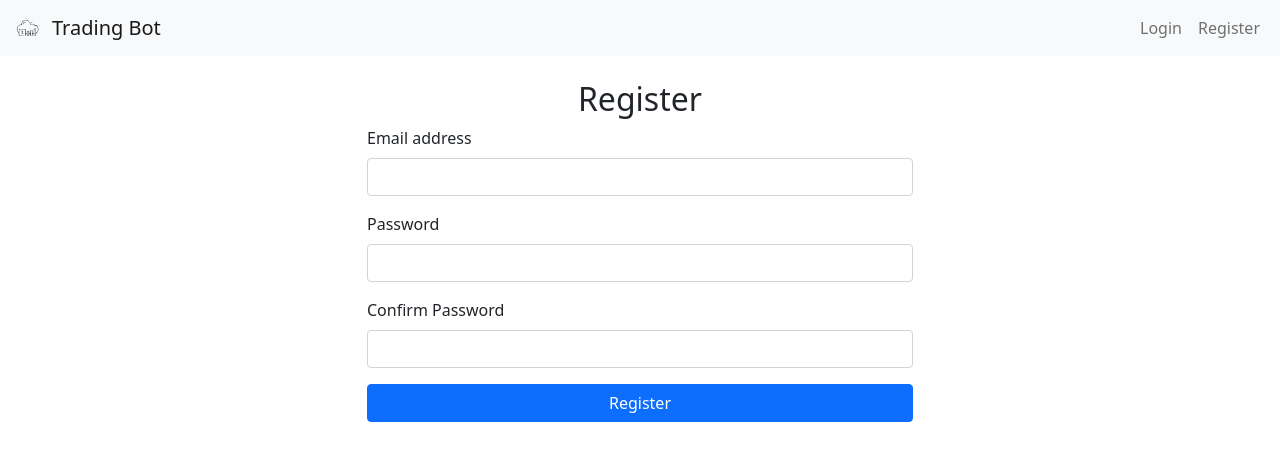
After one commit to Alex-Teodosiu/trading-bot-web-app, a Flask app: page /register in a window 1280 px wide. The commit adds this page. Shown: the top 461 px of the page. Run offline with Flask 2, Linux system fonts and the light colour scheme; some libraries are stand-ins or nearby versions.

Commit message:
Refactor routes and templates

```diff
--- a/app.py
+++ b/app.py
@@ -1,32 +1,9 @@
-import os
-
-from flask import (Flask, redirect, render_template, request,
-                   send_from_directory, url_for)
+from flask import Flask
 
 app = Flask(__name__)
 
-
-@app.route('/')
-def index():
-   print('Request for index page received')
-   return render_template('index.html')
-
-@app.route('/favicon.ico')
-def favicon():
-    return send_from_directory(os.path.join(app.root_path, 'static'),
-                               'favicon.ico', mimetype='image/vnd.microsoft.icon')
-
-@app.route('/hello', methods=['POST'])
-def hello():
-   name = request.form.get('name')
-
-   if name:
-       print('Request for hello page received with name=%s' % name)
-       return render_template('hello.html', name = name)
-   else:
-       print('Request for hello page received with no name or blank name -- redirecting')
-       return redirect(url_for('index'))
-
+# Register routes
+from routes import *
 
 if __name__ == '__main__':
-   app.run()
+    app.run()
--- /dev/null
+++ b/routes.py
@@ -0,0 +1,57 @@
+import os
+from flask import Flask, redirect, render_template, request, send_from_directory, url_for
+from app import app
+
+@app.route('/')
+def index():
+    print('Request for index page received')
+    return render_template('index.html')
+
+@app.route('/favicon.ico')
+def favicon():
+    return send_from_directory(os.path.join(app.root_path, 'static'), 'favicon.ico', mimetype='image/vnd.microsoft.icon')
+
+@app.route('/hello', methods=['POST'])
+def hello():
+    name = request.form.get('name')
+    if name:
+        print('Request for hello page received with name=%s' % name)
+        return render_template('hello.html', name=name)
+    else:
+        print('Request for hello page received with no name or blank name -- redirecting')
+        return redirect(url_for('index'))
+
+@app.route('/register', methods=['GET', 'POST'])
+def register():
+    if request.method == 'POST':
+        email = request.form.get('email')
+        password = request.form.get('password')
+        confirm_password = request.form.get('confirm_password')
+
+        if email and password and password == confirm_password:
+            print(f'Request for register page received with email={email}')
+            # Here you can add logic to save the user to a database
+            return redirect(url_for('index'))
+        else:
+            print('Request for register page received with invalid data')
+            # Render the form again with an error message
+            return render_template('register.html', error='Please provide valid data and ensure passwords match.')
+
+    return render_template('register.html')
+
+@app.route('/login', methods=['GET', 'POST'])
+def login():
+    if request.method == 'POST':
+        email = request.form.get('email')
+        password = request.form.get('password')
+
+        if email and password:
+            print(f'Request for login page received with email={email}')
+            # Here you can add logic to check the user's credentials
+            return redirect(url_for('index'))
+        else:
+            print('Request for login page received with invalid data')
+            # Render the form again with an error message
+            return render_template('login.html', error='Please provide valid credentials.')
+
+    return render_template('login.html')
--- /dev/null
+++ b/templates/base.html
@@ -0,0 +1,30 @@
+<!doctype html>
+<html lang="en">
+<head>
+    <meta charset="utf-8">
+    <meta name="viewport" content="width=device-width, initial-scale=1, shrink-to-fit=no">
+    <title>{% block title %}Trading Bot{% endblock %}</title>
+    <link rel="stylesheet" href="{{ url_for('static', filename='bootstrap/css/bootstrap.min.css') }}">
+    <link rel="shortcut icon" href="{{ url_for('static', filename='favicon.ico') }}">
+    <style>
+        .navbar-brand img {
+            width: 30px;
+            height: 30px;
+            margin-right: 10px;
+        }
+        .navbar-brand {
+            display: flex;
+            align-items: center;
+        }
+    </style>
+</head>
+<body>
+    {% include 'components/navbar.html' %}
+
+    <main>
+        {% block content %}{% endblock %}
+    </main>
+
+    <script src="{{ url_for('static', filename='bootstrap/js/bootstrap.bundle.min.js') }}"></script>
+</body>
+</html>
--- /dev/null
+++ b/templates/components/navbar.html
@@ -0,0 +1,21 @@
+<nav class="navbar navbar-expand-lg navbar-light bg-light">
+    <div class="container-fluid">
+        <a class="navbar-brand" href="{{ url_for('index') }}">
+            <img src="{{ url_for('static', filename='images/bot-icon.svg') }}" alt="Trading Bot Logo">
+            Trading Bot
+        </a>
+        <button class="navbar-toggler" type="button" data-bs-toggle="collapse" data-bs-target="#navbarNav" aria-controls="navbarNav" aria-expanded="false" aria-label="Toggle navigation">
+            <span class="navbar-toggler-icon"></span>
+        </button>
+        <div class="collapse navbar-collapse" id="navbarNav">
+            <ul class="navbar-nav ms-auto">
+                <li class="nav-item">
+                    <a class="nav-link" href="{{ url_for('login') }}">Login</a>
+                </li>
+                <li class="nav-item">
+                    <a class="nav-link" href="{{ url_for('register') }}">Register</a>
+                </li>
+            </ul>
+        </div>
+    </div>
+</nav>
--- /dev/null
+++ b/templates/register.html
@@ -0,0 +1,33 @@
+{% extends 'base.html' %}
+
+{% block title %}Register - Trading Bot{% endblock %}
+
+{% block content %}
+<div class="container">
+    <div class="row justify-content-center">
+        <div class="col-md-6">
+            <h2 class="text-center mt-4">Register</h2>
+            {% if error %}
+                <div class="alert alert-danger" role="alert">
+                    {{ error }}
+                </div>
+            {% endif %}
+            <form method="post" action="{{ url_for('register') }}">
+                <div class="mb-3">
+                    <label for="email" class="form-label">Email address</label>
+                    <input type="email" class="form-control" id="email" name="email" required>
+                </div>
+                <div class="mb-3">
+                    <label for="password" class="form-label">Password</label>
+                    <input type="password" class="form-control" id="password" name="password" required>
+                </div>
+                <div class="mb-3">
+                    <label for="confirm_password" class="form-label">Confirm Password</label>
+                    <input type="password" class="form-control" id="confirm_password" name="confirm_password" required>
+                </div>
+                <button type="submit" class="btn btn-primary w-100">Register</button>
+            </form>
+        </div>
+    </div>
+</div>
+{% endblock %}
```
Also changed, not shown: templates/hello.html (+12 -21 lines), templates/index.html (+7 -16 lines), templates/login.html (added, +32 -0 lines).
